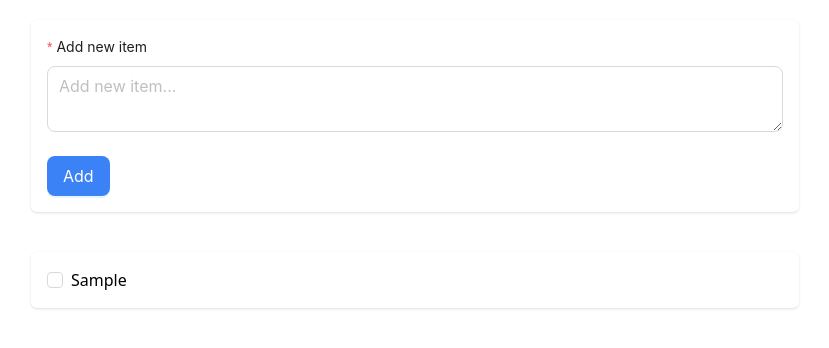
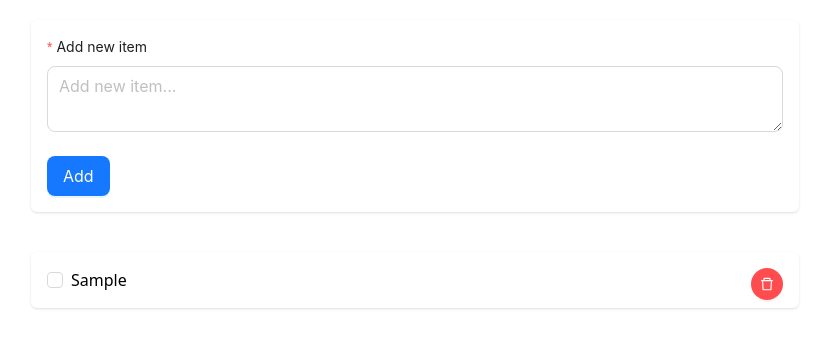
Before and after one commit to musaddekali/my-trello, a Next.js app: page / in a window 1280 px wide. Both pictures are taken after typing "Sample" into the empty fields and a click on the button "Add". Shown: the top 348 px of the page, without its empty margins (225-1054 px from the left). Built offline with nearby package versions, Linux system fonts and the light colour scheme.

Commit message:
added delete btn

```diff
--- a/src/modules/CheckList/CheckListForm.tsx
+++ b/src/modules/CheckList/CheckListForm.tsx
@@ -20,7 +20,6 @@ const CheckListForm = ({ form, addData }: CheckListFormPropType) => {
           <Form.Item className="mb-0">
             <Button
               size="large"
-              className="bg-blue-500 hover:bg-blue-600"
               type="primary"
               htmlType="submit"
             >
--- a/src/modules/CheckList/CheckLists.tsx
+++ b/src/modules/CheckList/CheckLists.tsx
@@ -1,11 +1,11 @@
 import ListItem from "./ListItem";
 
-const CheckLists = ({ allData, updateData }: any) => {
+const CheckLists = ({ allData, updateData, deleteListItem }: any) => {
     return (
       <ul className="flex flex-col gap-3">
         {allData?.length > 0 ? (
           allData.map((item:any) => {
-            return <ListItem updateData={updateData} key={item.id} data={item} />;
+            return <ListItem updateData={updateData} deleteListItem={deleteListItem} key={item.id} data={item} />;
           })
         ) : (
           <h4 className="p-4 bg-orange-500 text-white text-lg text-center rounded-md shadow-lg">
--- a/src/modules/CheckList/ListItem.tsx
+++ b/src/modules/CheckList/ListItem.tsx
@@ -1,8 +1,8 @@
-import { CloseOutlined } from "@ant-design/icons";
-import { Button, Checkbox, Input } from "antd";
+import { CloseOutlined, DeleteOutlined } from "@ant-design/icons";
+import { Button, Checkbox, Input, Modal } from "antd";
 import { useEffect, useRef } from "react";
 
-const ListItem = ({ data, updateData }: any) => {
+const ListItem = ({ data, updateData, deleteListItem }: any) => {
   const { id, text, isDone, isEdit } = data;
   const editField = useRef<any>(null);
 
@@ -14,9 +14,29 @@ const ListItem = ({ data, updateData }: any) => {
     }
   }, [isEdit]);
 
+  function confirmDelete() {
+    Modal.confirm({
+      title: 'Sure want to delete?',
+      content: 'This delete item can not be undo!',
+      okText: 'Delete',
+      cancelText: 'Cancel',
+      onOk: () => deleteListItem(id)
+    });
+  }
+
   return (
     <li className="data_list_item p-4 rounded-md shadow">
-        <div className="flex gap-2">
+      <div className="flex gap-2 relative pr-5">
+        {!isEdit ? (
+          <Button
+          onClick={confirmDelete}
+            type="primary"
+            danger
+            className="absolute top-0 right-0 inline-flex p-2 rounded-full cursor-pointer"
+          >
+            <DeleteOutlined />
+          </Button>
+        ) : null}
         <Checkbox
           onChange={(e) => updateData(id, "isDone", e.target.checked)}
         />
@@ -39,15 +59,16 @@ const ListItem = ({ data, updateData }: any) => {
               onBlur={() => updateData(id, "isEdit", false)}
             />
             <div className="mt-3 flex gap-3">
-                <Button className="bg-blue-500 hover:bg-blue-600" type="primary">
+              <Button type="primary">
                 Save
               </Button>
-                <Button danger onClick={() => updateData(id, "isEdit", false)}>
+              <Button type="primary" className="inline-flex items-center" danger onClick={() => updateData(id, "isEdit", false)}>
                 <CloseOutlined />
               </Button>
             </div>
           </div>
         )}
+
       </div>
     </li>
   );
--- a/src/modules/CheckList/index.tsx
+++ b/src/modules/CheckList/index.tsx
@@ -3,14 +3,14 @@ import CheckListForm from "./CheckListForm";
 import CheckLists from "./CheckLists";
 
 const CheckList = () => {
-  const { form, data, addData, updateData } = useCheckList();
+  const { form, data, addData, updateData, deleteListItem } = useCheckList();
   return (
     <>
       <div className="container">
         <div className="flex align-center flex-col max-w-3xl  mx-auto">
           <CheckListForm form={form} addData={addData} />
           <div className="data_list mt-10">
-            <CheckLists updateData={updateData} allData={data} />
+            <CheckLists updateData={updateData} deleteListItem={deleteListItem} allData={data} />
           </div>
         </div>
       </div>
--- a/src/modules/CheckList/useCheckList.tsx
+++ b/src/modules/CheckList/useCheckList.tsx
@@ -27,6 +27,11 @@ const useCheckList = () => {
     form.resetFields();
   };
 
+  function deleteListItem(listId:string) {
+      const remainData = data.filter(item => item.id !== listId);
+      setData(remainData);
+  }
+
   // function handleComplete(dataId: string, value: boolean): void {
   //   updateBooleanData(dataId, value);
   // }
@@ -54,6 +59,7 @@ const useCheckList = () => {
     addData,
     updateData,
     form,
+    deleteListItem
   };
 };
 
--- a/src/styles/globals.css
+++ b/src/styles/globals.css
@@ -1,3 +1,15 @@
 @tailwind base;
 @tailwind components;
 @tailwind utilities;
+
+
+/* @layer components {
+    .mahid {
+      @apply bg-red-500 hover:bg-blue-700 text-white font-bold py-2 px-4 rounded !important;
+    }
+  } */
+
+  .ant-btn-primary {
+    background-color: #1677ff;
+    color: #ffffff;
+  }
```
Lines whose indentation alone changed are shown as unchanged.
